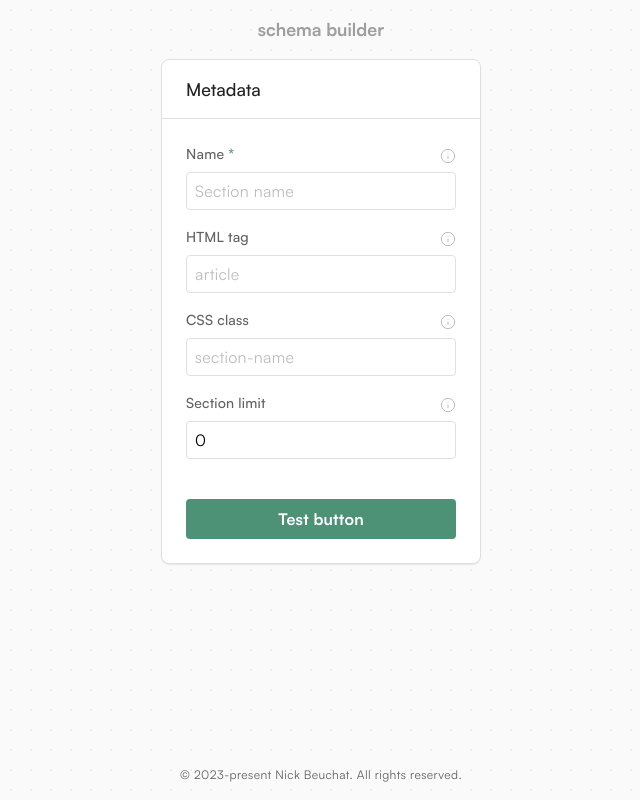
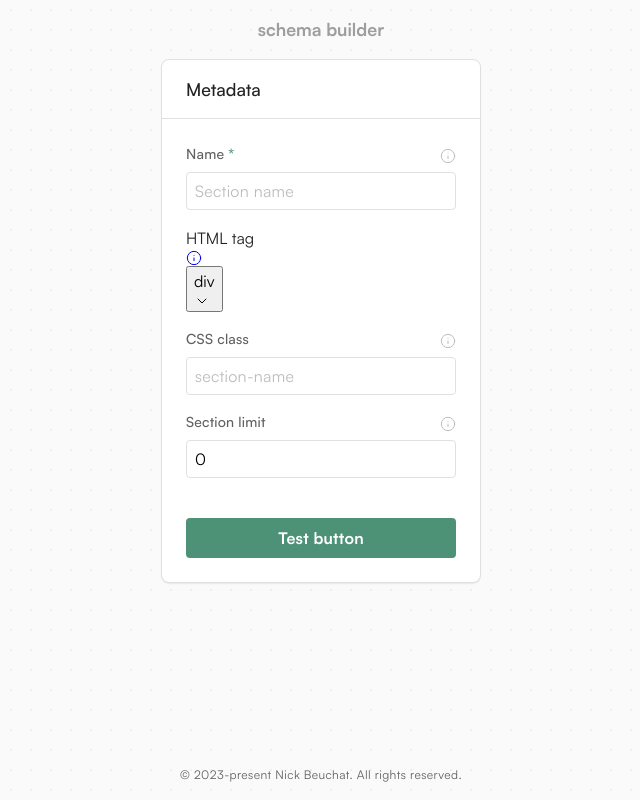
Before and after one commit to nicbeuc/schema-builder, a React (Vite) app: page / in a window 1280 px wide. Shown: the whole page, without its empty margins (319-959 px from the left). Built offline with nearby package versions, Linux system fonts and the light colour scheme.

Commit message:
radix primitives migration

```diff
--- a/package.json
+++ b/package.json
@@ -9,6 +9,8 @@
     "preview": "vite preview"
   },
   "dependencies": {
+    "@radix-ui/react-label": "^2.0.1",
+    "@radix-ui/react-select": "^1.2.1",
     "react": "^18.2.0",
     "react-dom": "^18.2.0",
     "react-feather": "^2.0.10"
--- a/src/components/MetadataControls/MetadataControls.jsx
+++ b/src/components/MetadataControls/MetadataControls.jsx
@@ -2,6 +2,7 @@ import React from "react"
 import TextInput from "../TextInput"
 import LinkButton from "../LinkButton"
 import InputWrapper from "../InputWrapper"
+import SelectInput from "../SelectInput"
 import { MetadataContext } from "../MetadataProvider"
 
 import { SCHEMA_ATTRIBUTES } from "../../constants"
@@ -29,12 +30,13 @@ function MetadataControls() {
           placeholder='Section name'
           required
         />
-        <TextInput
+        <SelectInput
           label={SCHEMA_ATTRIBUTES.tag.label}
           infoLink={SCHEMA_ATTRIBUTES.tag.docLink}
+          acceptedValues={SCHEMA_ATTRIBUTES.tag.acceptedValues}
           value={tag}
-          onChange={(e) => setTag(e.target.value)}
-          placeholder='article'
+          onValueChange={setTag}
+          placeholder='Select an HTML tag'
         />
         <TextInput
           label={SCHEMA_ATTRIBUTES.sectionClass.label}
--- a/src/components/MetadataProvider/MetadataProvider.jsx
+++ b/src/components/MetadataProvider/MetadataProvider.jsx
@@ -4,7 +4,7 @@ export const MetadataContext = React.createContext()
 
 function MetadataProvider({ children }) {
   const [name, setName] = React.useState("")
-  const [tag, setTag] = React.useState("")
+  const [tag, setTag] = React.useState("div")
   const [sectionClass, setSectionClass] = React.useState("")
   const [limit, setLimit] = React.useState(0)
 
--- /dev/null
+++ b/src/components/SelectInput/SelectInput.jsx
@@ -0,0 +1,59 @@
+import React from "react"
+import * as Select from "@radix-ui/react-select"
+import * as Label from "@radix-ui/react-label"
+import { ChevronDown as ChevronIcon, Info as InfoIcon } from "react-feather"
+
+import styles from "./SelectInput.module.css"
+
+function SelectInput({
+  label,
+  value,
+  infoLink,
+  placeholder,
+  onValueChange,
+  acceptedValues,
+}) {
+  const inputId = React.useId()
+
+  return (
+    <div className={styles.wrapper}>
+      <div className={styles.upper}>
+        <Label.Root className={styles.label} htmlFor={inputId}>
+          {label}
+        </Label.Root>
+        {infoLink && (
+          <a
+            href={infoLink}
+            aria-label={`Read the official documentation on the "${label}" property`}
+            target='_blank'
+            rel='noreferrer'
+            className={styles.icon}
+          >
+            <InfoIcon size={16} strokeWidth={1.5} />
+          </a>
+        )}
+      </div>
+      <Select.Root value={value} onValueChange={onValueChange} id={inputId}>
+        <Select.Trigger className={styles.trigger}>
+          <Select.Value placeholder={placeholder} aria-label={value}>
+            {value}
+          </Select.Value>
+          <Select.Icon asChild>
+            <ChevronIcon size={16} strokeWidth={1.5} />
+          </Select.Icon>
+        </Select.Trigger>
+        <Select.Content>
+          <Select.Viewport>
+            {acceptedValues.map((acceptedValue) => (
+              <Select.Item key={acceptedValue} value={acceptedValue}>
+                {acceptedValue}
+              </Select.Item>
+            ))}
+          </Select.Viewport>
+        </Select.Content>
+      </Select.Root>
+    </div>
+  )
+}
+
+export default SelectInput
--- /dev/null
+++ b/src/components/SelectInput/SelectInput.module.css
@@ -0,0 +1,8 @@
+.trigger {
+  position: relative;
+}
+
+.portal {
+  position: absolute;
+  top: 0;
+}
--- /dev/null
+++ b/src/components/SelectInput/index.jsx
@@ -0,0 +1,2 @@
+export * from "./SelectInput"
+export { default } from "./SelectInput"
--- a/src/components/TextInput/TextInput.jsx
+++ b/src/components/TextInput/TextInput.jsx
@@ -1,5 +1,6 @@
 import React from "react"
-import { Info } from "react-feather"
+import * as Label from "@radix-ui/react-label"
+import { Info as InfoIcon } from "react-feather"
 import styles from "./TextInput.module.css"
 
 function TextInput({ label, placeholder, infoLink, ...rest }) {
@@ -8,9 +9,9 @@ function TextInput({ label, placeholder, infoLink, ...rest }) {
   return (
     <div className={styles.wrapper}>
       <div className={styles.upper}>
-        <label className={styles.label} htmlFor={inputId}>
+        <Label.Root className={styles.label} htmlFor={inputId}>
           {label}
-        </label>
+        </Label.Root>
         {infoLink && (
           <a
             href={infoLink}
@@ -19,7 +20,7 @@ function TextInput({ label, placeholder, infoLink, ...rest }) {
             rel='noreferrer'
             className={styles.icon}
           >
-            <Info size={16} strokeWidth={1.5} />
+            <InfoIcon size={16} strokeWidth={1.5} />
           </a>
         )}
       </div>
--- a/src/constants.js
+++ b/src/constants.js
@@ -13,6 +13,7 @@ export const SCHEMA_ATTRIBUTES = {
     label: "HTML tag",
     docLink:
       "https://shopify.dev/docs/themes/architecture/sections/section-schema#tag",
+    acceptedValues: ["article", "aside", "div", "footer", "header", "section"],
   },
   sectionClass: {
     label: "CSS class",
```
Also changed, not shown: 1 other file (tests, documents, lock files or other folders).
